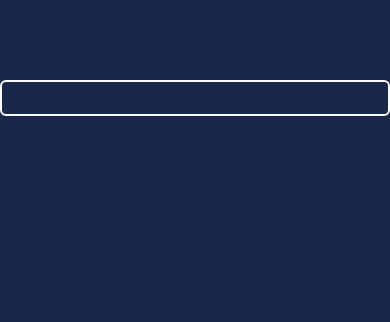
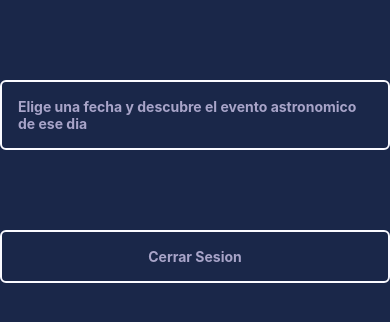
Before and after one commit to fatimaGisele/final-am-act4a-altamirano, a React Native app: screen /MyDatePicker in a window 390 px wide. Shown: the top 322 px of the page. Built offline with nearby package versions, Linux system fonts and the light colour scheme.

Commit message:
modificaciones menores

```diff
--- a/Components/Main.js
+++ b/Components/Main.js
@@ -2,7 +2,7 @@ import { imageOfTheDay } from "../lib/http";
 import { useEffect, useState } from "react";
 import { View, StyleSheet, Text, Image, ScrollView, TouchableOpacity} from "react-native";
 import UserData from './UserData';
-
+import { getAuth, signOut } from "firebase/auth";
 
 export default function ApodCard({navigation}) {
 
@@ -22,6 +22,19 @@ export default function ApodCard({navigation}) {
       navigation.navigate('MyDatePicker')
 
     }
+
+
+    const SignOut = async() =>{
+      const auth = getAuth();
+      signOut(auth).then(() => {
+        Alert.alert('Ha cerrado sesion exitosamente');
+        navigation.navigate('Init');
+      }).catch((error) => {
+          Alert.alert(error.message);
+          console.log(error);
+      });
+    }
+
 
     useEffect(() => {
      firstApod();
@@ -44,8 +57,8 @@ export default function ApodCard({navigation}) {
         <Text style={styles.description}>{apod.explanation}</Text>
       </View>
       <View style={styles.buttonContainer}>
-        <TouchableOpacity onPress={()=>navigation.navigate('Init')} style={styles.button}>
-            <Text style={styles.buttonText}>Volver</Text>
+        <TouchableOpacity onPress={SignOut} style={styles.button}>
+            <Text style={styles.buttonText}>Cerrar Sesion</Text>
         </TouchableOpacity>
         </View>
     </ScrollView>
--- a/Components/MyDatePicker.js
+++ b/Components/MyDatePicker.js
@@ -1,8 +1,8 @@
-import { useEffect, useState } from 'react';
+import {useState } from 'react';
 import  DateTimePicker  from '@react-native-community/datetimepicker';
 import { View, Text, StyleSheet, ScrollView, TouchableOpacity } from 'react-native';
 import EventOfADay from './EventOfADay';
-
+import { getAuth, signOut } from "firebase/auth";
 
 
 
@@ -29,6 +29,17 @@ export default function MyDatePicker({navigation}){
         setHide(true);
     }
 
+    const SignOut = async() =>{
+        const auth = getAuth();
+        signOut(auth).then(() => {
+          Alert.alert('Ha cerrado sesion exitosamente');
+          navigation.navigate('Init');
+        }).catch((error) => {
+            Alert.alert(error.message);
+            console.log(error);
+        });
+    }
+
     const toShow =()=>{
         setVisible(true);
     }
@@ -43,13 +54,20 @@ export default function MyDatePicker({navigation}){
 
         <ScrollView style={styles.card}>
             <View style={styles.view}>
+            { showBtn &&
                 <View style={styles.buttonContainer}>
                     <TouchableOpacity onPress={toShow} style={styles.button}>
-                   { !showBtn &&<Text style={styles.buttonText}>Elige una fecha y descubre el evento astronomico de ese dia</Text>}
+                   <Text style={styles.buttonText}>Elige una fecha y descubre el evento astronomico de ese dia</Text>
                     </TouchableOpacity>
-                    {visible && <DateTimePicker value={date}  onChange={pickDay}/>}
-                    {hide && <EventOfADay day={day} month={month} year={year} returnTo={returnTo}/>}
                 </View>
+                }
+                {visible && <DateTimePicker value={date}  onChange={pickDay}/>}
+                {hide && <EventOfADay day={day} month={month} year={year} returnTo={returnTo}/>}
+            </View>
+            <View style={styles.buttonContainer}>
+                <TouchableOpacity onPress={SignOut} style={styles.button}>
+                    <Text style={styles.buttonText}>Cerrar Sesion</Text>
+                </TouchableOpacity>
             </View>
         </ScrollView>
 
--- a/Components/UserData.js
+++ b/Components/UserData.js
@@ -11,8 +11,6 @@ export default function UserData({navigation}){
     const user = auth.currentUser;
     const [e,setEmail] = useState(user.email);
 
-
-
     return(
         <View>
             <Text style={styles.text}>Bienvenido {e}</Text>
@@ -23,7 +21,7 @@ export default function UserData({navigation}){
 const styles = StyleSheet.create({
     text:{
         fontSize: 20,
-        color: "#eee",
+        color: "#E4D9FF",
         textAlign: 'center',
         margin: 10,
         paddingTop:40,
```
